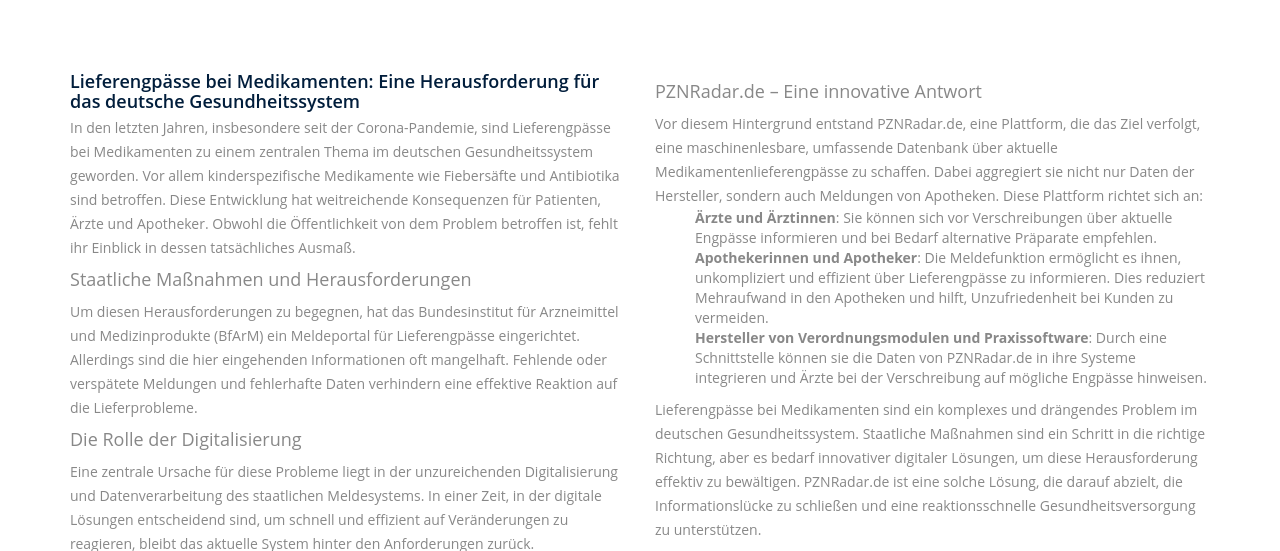
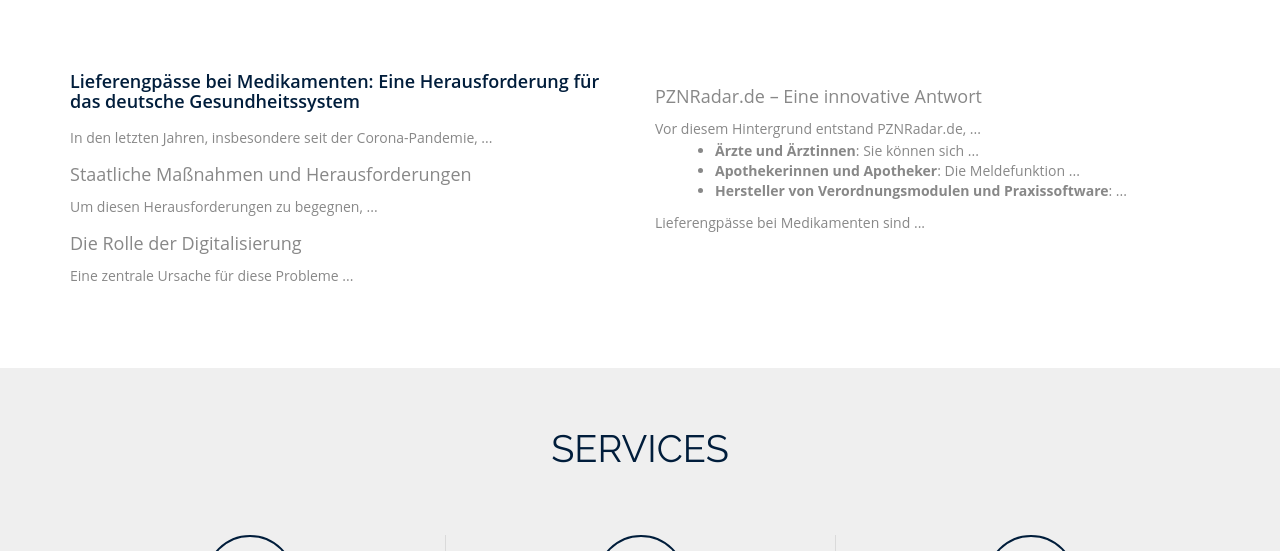
Before and after one commit to pweidenbach/pweidenbach.github.io, a plain HTML site: page index.html in a window 1280 px wide. Shown: the part 850-1401 px from the top of the page. Drawn offline with Linux system fonts and the light colour scheme.

Commit message:
Updated Hintergründe

```diff
--- a/index.html
+++ b/index.html
@@ -66,6 +66,22 @@
 <!--Hero_Section-->
 
 <!--Aboutus-->
+<style>
+    .about-header {
+        margin-bottom: 15px; /* Adds spacing below the main header */
+    }
+
+    .about-subheader {
+        margin-top: 15px; /* Adds spacing above subheaders */
+        margin-bottom: 10px; /* Adds spacing below subheaders */
+    }
+
+    .about-list li {
+        list-style-type: disc; /* Ensures the list items have dots */
+        margin-left: 20px; /* Provides space for the dots */
+    }
+</style>
+
 <section id="aboutUs">
     <div class="inner_wrapper">
         <div class="container">
@@ -74,32 +90,27 @@
                 <div class="row">
                     <div class="col-lg-6 col-md-6 col-sm-6 col-xs-12">
                         <div class="delay-01s animated fadeInDown wow animated">
-              <h3>Lieferengpässe bei Medikamenten: Eine Herausforderung für das deutsche Gesundheitssystem</h3>
-		<p>In den letzten Jahren, insbesondere seit der Corona-Pandemie, sind Lieferengpässe bei Medikamenten zu einem zentralen Thema im deutschen Gesundheitssystem geworden. Vor allem kinderspezifische Medikamente wie Fiebersäfte und Antibiotika sind betroffen. Diese Entwicklung hat weitreichende Konsequenzen für Patienten, Ärzte und Apotheker. Obwohl die Öffentlichkeit von dem Problem betroffen ist, fehlt ihr Einblick in dessen tatsächliches Ausmaß.
-		</p>
-              <h4>Staatliche Maßnahmen und Herausforderungen</h4>
-              <p>
-                Um diesen Herausforderungen zu begegnen, hat das Bundesinstitut für Arzneimittel und Medizinprodukte (BfArM) ein Meldeportal für Lieferengpässe eingerichtet. Allerdings sind die hier eingehenden Informationen oft mangelhaft. Fehlende oder verspätete Meldungen und fehlerhafte Daten verhindern eine effektive Reaktion auf die Lieferprobleme.
-              </p>
-		<h4>Die Rolle der Digitalisierung</h4>
-              <p>
-                Eine zentrale Ursache für diese Probleme liegt in der unzureichenden Digitalisierung und Datenverarbeitung des staatlichen Meldesystems. In einer Zeit, in der digitale Lösungen entscheidend sind, um schnell und effizient auf Veränderungen zu reagieren, bleibt das aktuelle System hinter den Anforderungen zurück.
-              </p>
+                            <h3 class="about-header">Lieferengpässe bei Medikamenten: Eine Herausforderung für das deutsche Gesundheitssystem</h3>
+                            <p>In den letzten Jahren, insbesondere seit der Corona-Pandemie, ...</p>
+                            <h4 class="about-subheader">Staatliche Maßnahmen und Herausforderungen</h4>
+                            <p>Um diesen Herausforderungen zu begegnen, ...</p>
+                            <h4 class="about-subheader">Die Rolle der Digitalisierung</h4>
+                            <p>Eine zentrale Ursache für diese Probleme ...</p>
                         </div>
                     </div>
                     <div class="col-lg-6 col-md-6 col-sm-6 col-xs-12">
                         <div class="delay-01s animated fadeInDown wow animated">
-              <h4>PZNRadar.de – Eine innovative Antwort</h4>
+                            <h4 class="about-subheader">PZNRadar.de – Eine innovative Antwort</h4>
                             <p>
-                Vor diesem Hintergrund entstand PZNRadar.de, eine Plattform, die das Ziel verfolgt, eine maschinenlesbare, umfassende Datenbank über aktuelle Medikamentenlieferengpässe zu schaffen. Dabei aggregiert sie nicht nur Daten der Hersteller, sondern auch Meldungen von Apotheken. Diese Plattform richtet sich an:
-                <ul>
-   			 <li><b>Ärzte und Ärztinnen</b>: Sie können sich vor Verschreibungen über aktuelle Engpässe informieren und bei Bedarf alternative Präparate empfehlen.</li>
-  			  <li><b>Apothekerinnen und Apotheker</b>: Die Meldefunktion ermöglicht es ihnen, unkompliziert und effizient über Lieferengpässe zu informieren. Dies reduziert Mehraufwand in den Apotheken und hilft, Unzufriedenheit bei Kunden zu vermeiden.</li>
-   			 <li><b>Hersteller von Verordnungsmodulen und Praxissoftware</b>: Durch eine Schnittstelle können sie die Daten von PZNRadar.de in ihre Systeme integrieren und Ärzte bei der Verschreibung auf mögliche Engpässe hinweisen.</li>
+                                Vor diesem Hintergrund entstand PZNRadar.de, ...
+                                <ul class="about-list">
+                                    <li><b>Ärzte und Ärztinnen</b>: Sie können sich ...</li>
+                                    <li><b>Apothekerinnen und Apotheker</b>: Die Meldefunktion ...</li>
+                                    <li><b>Hersteller von Verordnungsmodulen und Praxissoftware</b>: ...</li>
                                 </ul>
                             </p>
                             <p>
-                Lieferengpässe bei Medikamenten sind ein komplexes und drängendes Problem im deutschen Gesundheitssystem. Staatliche Maßnahmen sind ein Schritt in die richtige Richtung, aber es bedarf innovativer digitaler Lösungen, um diese Herausforderung effektiv zu bewältigen. PZNRadar.de ist eine solche Lösung, die darauf abzielt, die Informationslücke zu schließen und eine reaktionsschnelle Gesundheitsversorgung zu unterstützen.
+                                Lieferengpässe bei Medikamenten sind ...
                             </p>
                         </div>
                     </div>
@@ -109,6 +120,7 @@
     </div>
 </section>
 <!--Aboutus-->
+
 
 
 
```
Lines whose indentation alone changed are shown as unchanged.
